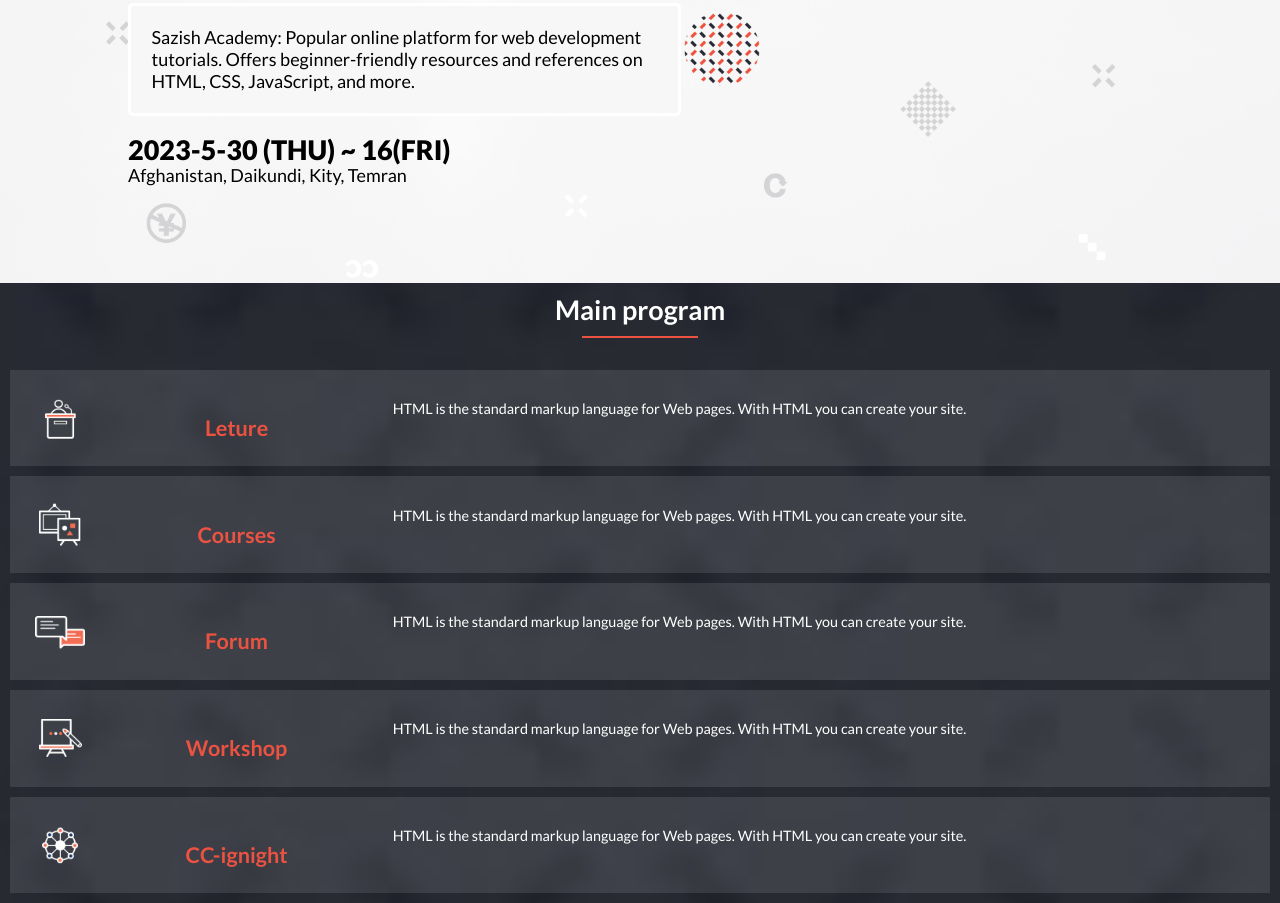
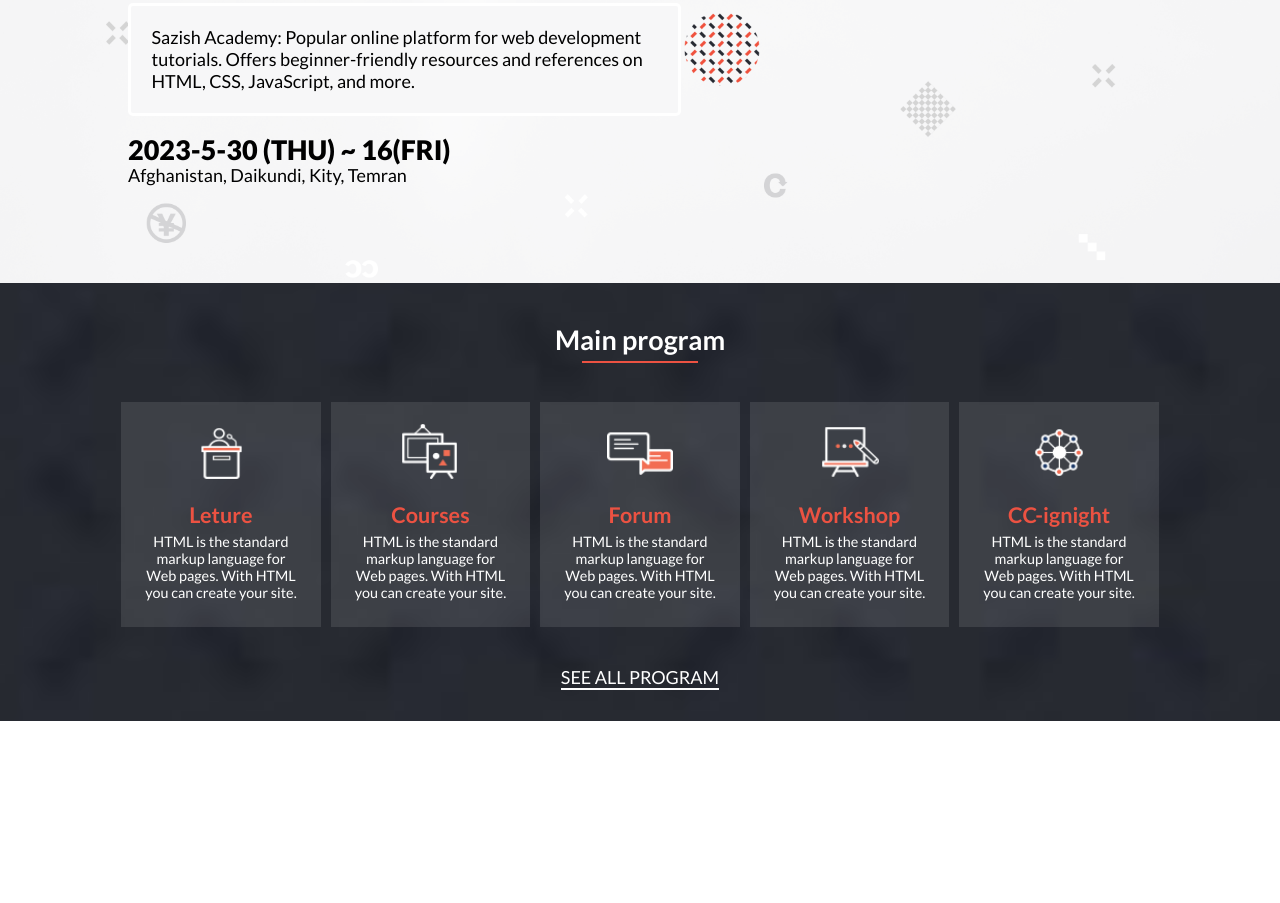
Before and after one commit to akbarsazish/Sazish-Academy, a website: page index.html in a window 1280 px wide. Shown: the part 283-1186 px from the top of the page. After the commit the page ends 1004 px from the top, so only its background shows below. Drawn offline with Linux system fonts and the light colour scheme.

Commit message:
complete the main program section

```diff
--- a/assets/style.css
+++ b/assets/style.css
@@ -171,7 +171,7 @@ a.nav-link:hover {
   padding-bottom: 33px;
 }
 
-.logo-link, .signUp {
+.logo-link, .signUp, .see-all-program  {
   display: none;
 }
 
@@ -193,7 +193,7 @@ a.nav-link:hover {
 }
 
 .main-program-title {
-  padding: 10px;
+  padding: 40px 5px 5px 5px;
   text-align: center;
   color: #fff;
 }
@@ -215,6 +215,11 @@ a.nav-link:hover {
   margin: 5px;
 }
 
+.program-item:hover {
+  background-color: rgba(255, 255, 255, 0.3);
+ }
+
+
 .program-img {
   width: 50px;
 }
@@ -232,8 +237,25 @@ a.nav-link:hover {
   width: 58%;
   font-size: 0.8em;
   margin: 5px;
-  text-align: justify;
+  text-align: center;
 }
+
+.main-program-link {
+  padding: 33px 5px;
+}
+
+
+button.join {
+  border: none;
+  color: white;
+  margin: 0 auto;
+  padding: 22px 33px;
+  cursor: pointer;
+  background-color: var(--secondary-color);
+  display: grid;
+
+}
+
 
 
 
@@ -269,7 +291,7 @@ a.nav-link:hover {
     text-shadow: var(--thirnary-color) 1px 0px 11px;
   }
 
-  .hamburger {
+  .hamburger, button.join {
     display: none;
   }
 
@@ -309,4 +331,46 @@ a.nav-link:hover {
     padding: 2%;
     width: 54%;
   }
+
+  .program-container {
+    display: flex;
+    margin: 0 auto;
+    flex-direction: row;
+    padding: 1px;
+    margin-top: 33px;
+    width: 82%;
+
+  }
+
+  .program-item {
+    display: flex;
+    flex-direction: column;
+    align-items: center;
+    justify-content: center;
+  }
+
+  .program-img {
+    width: 66px;
+  }
+
+  .program-title {
+    width: 98%;
+  }
+
+  .pro-description {
+    width: 98%;
+  }
+
+  a.see-all-program {
+    display: block;
+    margin: 0 auto;
+    text-align: center;
+    text-decoration: none;
+
+  }
+  .see-all {
+    border-bottom: 2px solid #fff;
+    color: #fff;
+  }
+
 }
--- a/index.html
+++ b/index.html
@@ -12,7 +12,7 @@
     <header class="header">
         <nav class="navbar top-nave">
             <div class="log">
-                <a href="#" class="logo-link"> S.Academy </a>
+                <a href="index.html" class="logo-link"> S.Academy </a>
                 <div class="hamburger">
                     <span class="bar"></span>
                     <span class="bar"></span>
@@ -105,7 +105,10 @@
                 </p>
             </div>
 
-
+        </div>
+        <div class="main-program-link">
+            <button class="join"> JOIN SAZISH ACADEMY  </button>
+            <a class="see-all-program" href="#">  <span class="see-all"> SEE ALL PROGRAM </span>  </a>
         </div>
     </section>
     <script src="assets/script.js"></script>
```
